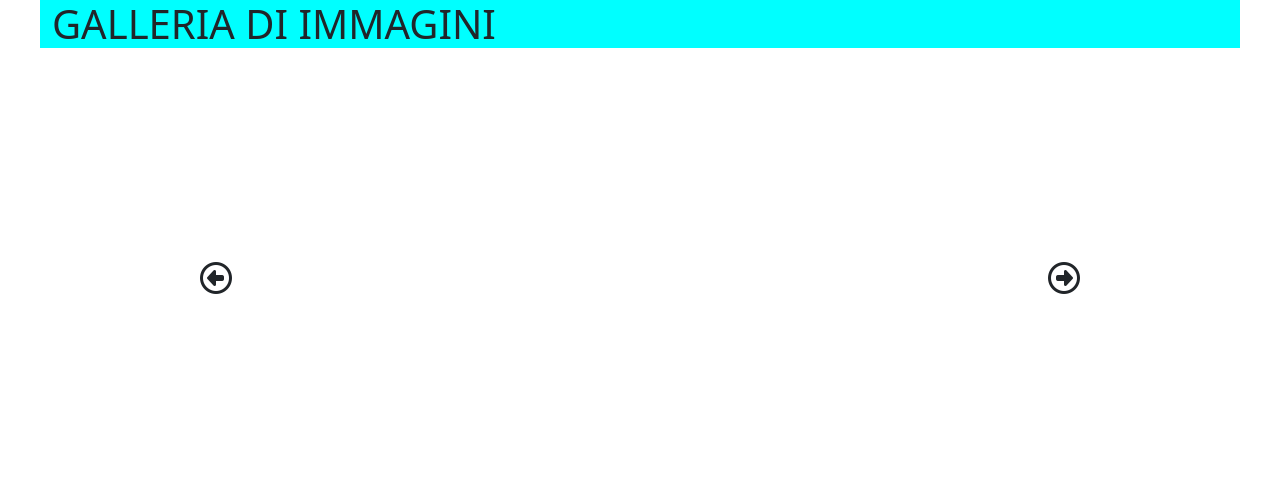
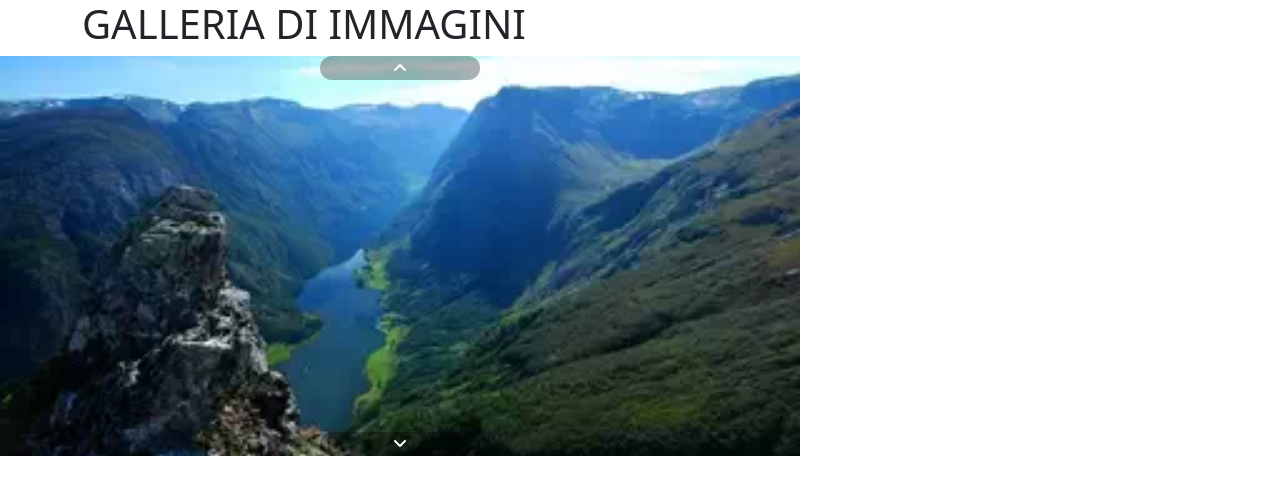
Before and after one commit to Skyfe24/js-array-carousel, a plain HTML site: page index.html in a window 1280 px wide. Drawn offline with nearby package versions, Linux system fonts and the light colour scheme.

Commit message:
excercise completed

```diff
--- a/index.html
+++ b/index.html
@@ -17,21 +17,17 @@
 <body>
     <h1 class="container">GALLERIA DI IMMAGINI</h1>
 
-        <div id="carousel">
-            <i class="bi fa-regular fa-circle-left" id="prev"></i>
-            <div class="gallery">
-                <!-- <img src="img/01.webp" alt="landscape_1" >
-                <img src="img/02.webp" alt="landscape_1" class="active">
-                <img src="img/03.webp" alt="landscape_1">
-                <img src="img/04.webp" alt="landscape_1">
-                <img src="img/05.webp" alt="landscape_1"> -->
-
-            </div>
-            <div class="prev-img">
-
-            </div>
-            <i class="bi fa-regular fa-circle-right" id="next"></i>
+    <div class="container-slider">
+        <div class="slider"></div>
+        <div class="arrows">
+            <button class="border-round prev">
+                <i class="fas fa-angle-up"></i>
+            </button>
+            <button class="border-round next" id="prev">
+                <i class="fas fa-angle-down"></i>
+            </button>
         </div>
+    </div>
         <script src="main.js"></script>
 </body>
 </html>
--- a/main.js
+++ b/main.js
@@ -1,54 +1,29 @@
-console.log("JS OK");
-// OPERAZIONI INIZIALI
+let slide_img = ['01.webp', '02.webp', '03.webp', '04.webp', '05.webp'];
+let sliderElement = document.querySelector('.slider');
+let sliderContent = "";
 
-//recupero i tasti dal dom
-const nextButton = document.getElementById("next");
-const prevButtonn = document.getElementById("prev");
-//recupero le immagini dentro il carousel //selezione l'intero nodo di immagini
-const gallery = document.querySelector(".gallery");
-//lista delle immagini da passare al
-const sources = [
-  "img/01.webp",
-  "img/02.webp",
-  "img/03.webp",
-  "img/04.webp",
-  "img/05.webp",
-];
-
-// html per le immagini
-let imageElements = " ";
-console.log(imageElements);
-
-// Per ogni source creo un tag img
-for (let i = 0; i < sources.length; i++) {
-  imageElements += `<img src="${sources[i]}"  alt="Landscape ${i + 1}">`;
-  console.log(imageElements);
-  //inserire img nel dom
-  gallery.innerHTML = imageElements;
-  console.log(imageElements);
+for (let i = 0; i < slide_img.length; i++) {
+  let currentImage = slide_img[i];
+  sliderContent += `<div class="slide"><img src="./img/${currentImage}"></div>`;
 }
 
-const images = document.querySelector(".gallery img");
-// Variabile di appoggio per gli elementi da montare
+sliderElement.innerHTML = sliderContent;
 
-let currentIndex = 0;
+let allSlides = document.getElementsByClassName('slide');
+let activeElement = 0;
+allSlides[activeElement].classList.add('active');
 
-// la prima immagine deve essere quella attiva (di partenza)
-images[currentIndex].classList.add("active");
+let prevButton = document.querySelector('.prev');
+let nextButton = document.querySelector('.next');
 
-// logica dinamica----------------------------------------------------------------------
+nextButton.addEventListener('click', function() {
+  allSlides[activeElement].classList.remove('active');
+  activeElement = (activeElement + 1) % slide_img.length;
+  allSlides[activeElement].classList.add('active');
+});
 
-//Metto in ascolto il button next
-nextButton.addEventListener("click", function () {
-  images[currentIndex].classList.remove("active");
-  currentIndex++;
-  if (currentIndex === images.length - 1) return;
-  images[currentIndex].classList.add("active");
+prevButton.addEventListener('click', function() {
+  allSlides[activeElement].classList.remove('active');
+  activeElement = (activeElement - 1 + slide_img.length) % slide_img.length;
+  allSlides[activeElement].classList.add('active');
 });
-//Metto in ascolto il button prev
-prevButton.addEventListener("click", function () {
-  images[currentIndex].classList.remove("active");
-  currentIndex--;
-  if (!currentIndex) return;
-  images[currentIndex].classList.add("active");
-});
--- a/style.css
+++ b/style.css
@@ -1,66 +1,67 @@
 *{
+  padding: 0;
   margin: 0;
-  padding: 0;
   box-sizing: border-box;
 }
 
-.container {
-  max-width: 1200px;
-  margin: 0 auto;
-  background-color: aqua;
-}
-
-#carousel {
+.container-slider{
   height: 400px;
   width: 800px;
   position: relative;
-  margin: 30px auto;
+  display: flex;
+}
 
+.slider{
+  height: 400px;
+  width: 800px;
 }
-#carousel .gallery {
+
+.slide{
   height: 100%;
-}
-#carousel img {
   width: 100%;
-  height: 100%;
-  object-fit: cover;
-  border-radius: 15px;
+  object-fit:cover;
   display: none;
 }
 
-#carousel img.active {
+.slide img{
+  height: 100%;
+  width: 100%;
+  object-fit:cover;
+
+}
+
+.slide.active {
     display: block;
   }
-#carousel .bi {
+
+.arrows{
+  width: 20%;
+  height: 100%;
+  display: flex;
+  flex-direction: column;
   position: absolute;
-  top: 50%;
-  font-size: 2rem;
-  cursor: pointer;
-  translate: 0 -50%;
-}
-#prev{
-  left: -40px;
-}
-#next{
-  right: -40px;
+  justify-content: space-between;
+  top: 0;
+  left: 50%;
+  transform: translate(-50%, 0);
 }
 
+button{
+  border-radius: 20px;
+  border: 0px;
+  background-color: rgba(0, 0, 0, 0.3);
+  color: white;
+  transition-duration: 1s;
+}
 
+button:hover{
+  cursor: pointer;
+  background-color: black;
+}
 
-#thumbnails{
-    width: 700px;
-    height: 80px;
-    margin: 0 auto;
-    display: flex;
-    align-items: center;
-    justify-content: space-between;
+.active{
+  height: 100%;
+  width: 100%;
+  object-fit: cover;
+  display: block;
 }
-#thumbnails img {
-
-    height: 100%;
-    width: 19%;
-    margin: 0 auto;
-    display: flex;
-    align-items: center;
-    justify-content: space-between;
-}
```
Lines whose indentation alone changed are shown as unchanged.
